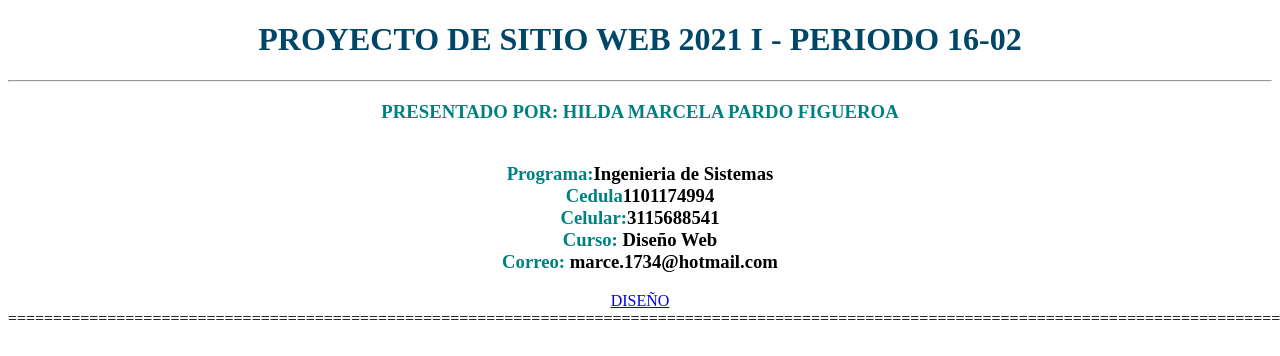
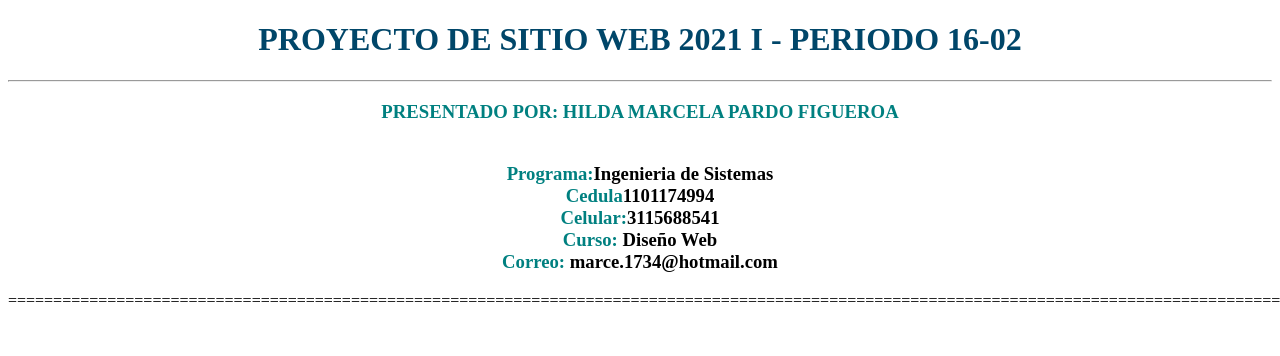
Before and after one commit to HildaMarcelaPardo/MarcelaPardoFigueroa, a plain HTML site: page index.html in a window 1280 px wide. Shown: the top 356 px of the page. Drawn offline with Linux system fonts and the light colour scheme.

Commit message:
Update index.html

```diff
--- a/index.html
+++ b/index.html
@@ -28,7 +28,7 @@
 				<font color="teal"> Curso:</font> Diseño Web <br/>
 				<font color="teal"> Correo:</font> marce.1734@hotmail.com <br/>
 		</h3>
-		<a href="FASE2/design.html">DISEÑO</a>
+		<a href="FASE2/design.html"></a>
 	</section>
 </body>
 </html>
```
